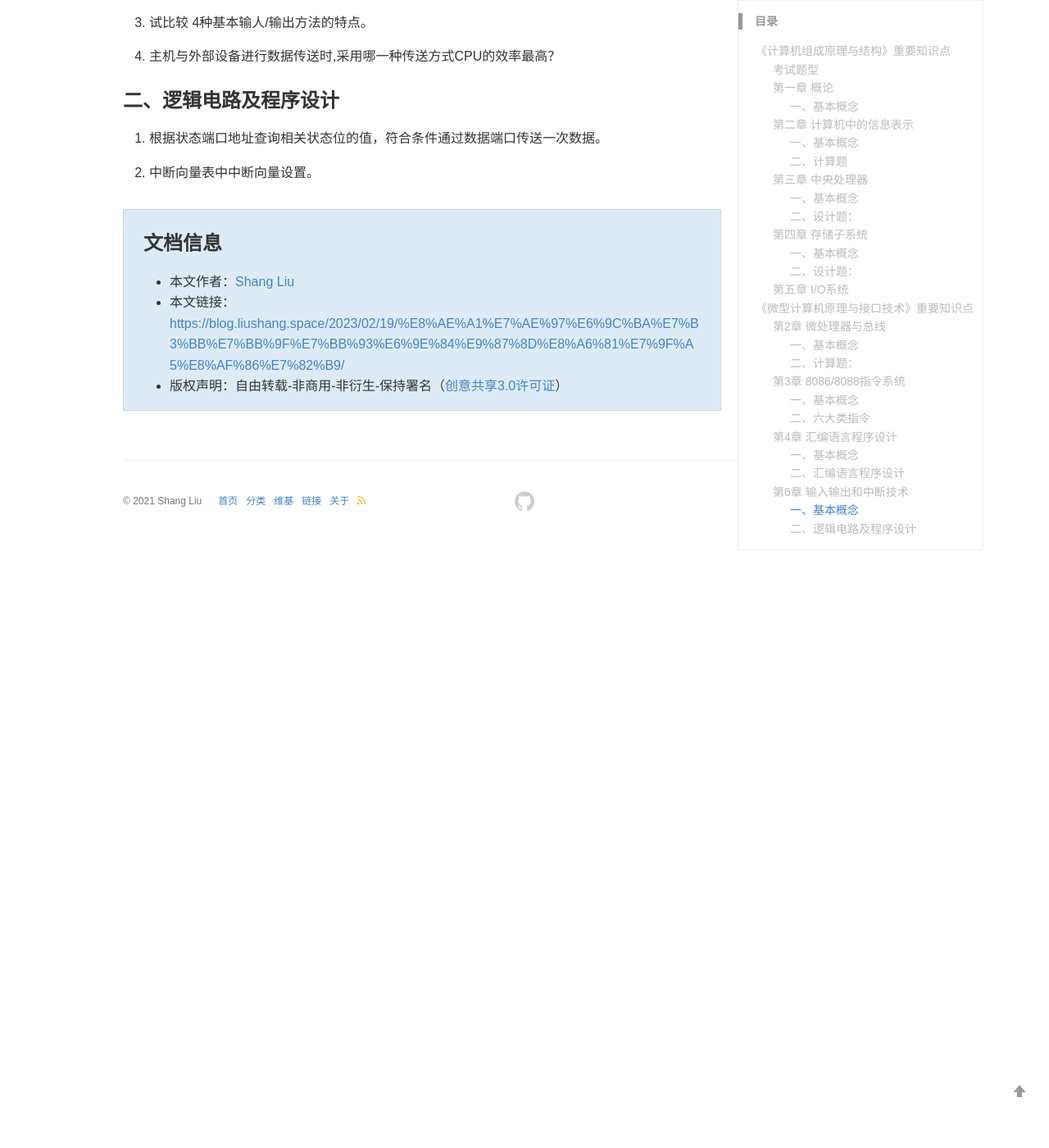
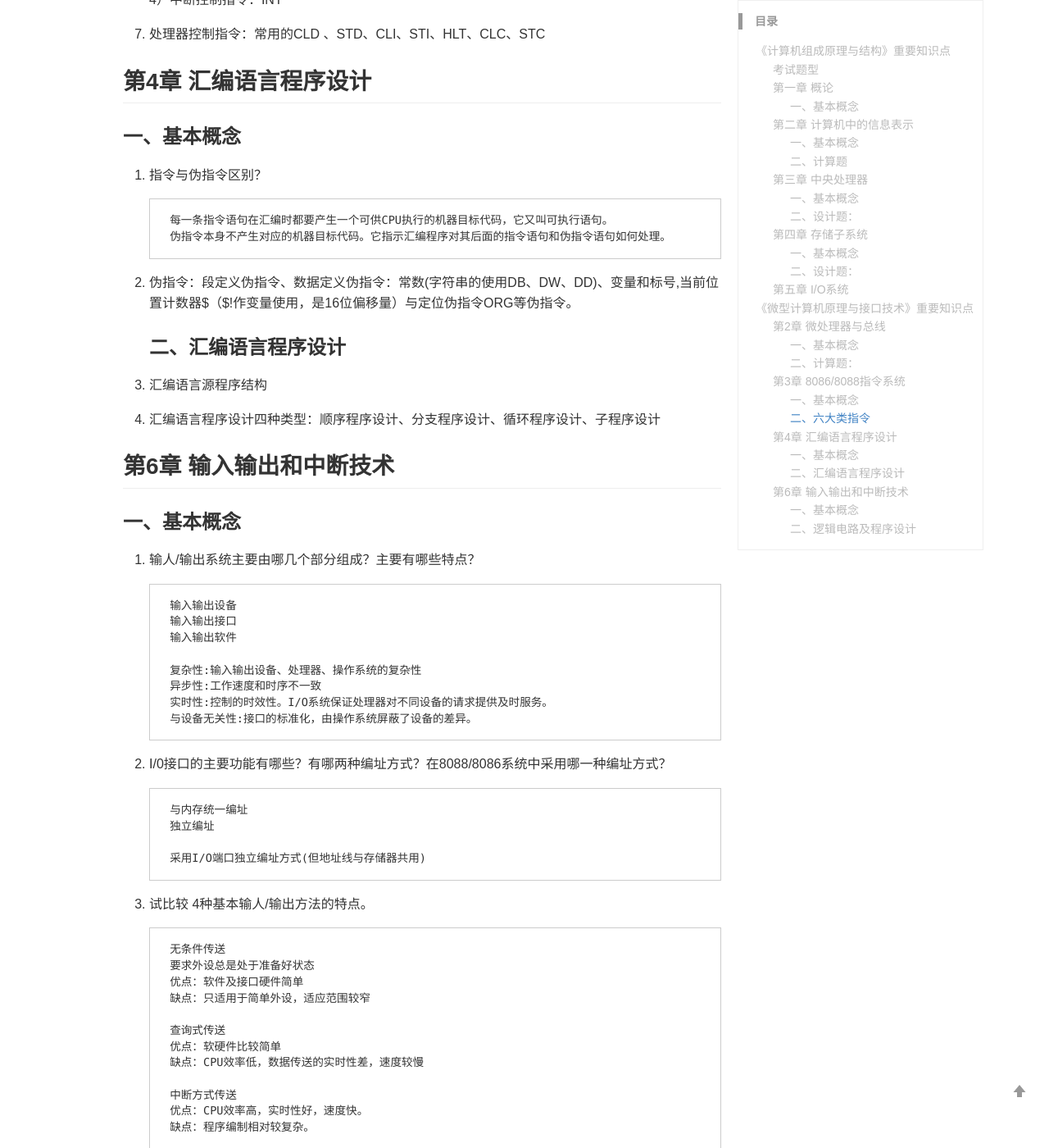
Before and after one commit to u4E0A/u4E0A.github.io, a Jekyll site: the page built from _posts/2023-02-19-计算机系统结构重要知识点.md, in a window 1280 px wide and 1400 px high, scrolled down 11731 px. Shown: the whole window at 82% size. Built offline with Jekyll 4.4.1, drawn with Linux system fonts in a browser that asks for light colours; comment, search, counter and statistics services are not loaded; a style sheet for code colours, icons or effects is not loaded; before the commit the page ends 12391 px from its top, so only the background shows below that; some of the changed text lies outside the part shown.

Commit message:
更新blog

```diff
--- a/_posts/2023-02-19-计算机系统结构重要知识点.md
+++ b/_posts/2023-02-19-计算机系统结构重要知识点.md
@@ -413,13 +413,43 @@ CPU的逻辑组成及工作机制
 ### 一、基本概念
 1. 微处理器主要由哪几部分构成？
 
+        执行单元（EU）
+
+        总线接口单元（BIU）
+
+
 2. 说明8088CPU中EU和BIU的主要功能。在执行指令时，EU能直接访问存储器吗？
+
+        指令的执行
+        指令译码
+        指令执行（在ALU中完成）
+        暂存中间运算结果（在通用寄存器中）
+        保存运算结果特征（在标志寄存器FLAGS中）
+
+        从内存中取指令到指令队列
+        负责与内存或I/O接口之间的数据传送
+        在执行转移程序时，BIU清除指令队列，从指定的新地址取指令，并立即传给执行单元执行。
+
 
 3. 8086/8088CPU中，有哪些通用寄存器和专用寄存器？说明他们的作用。
 
+
 4. 8086/8088系统中，存储器为什么要分段？一个段最大为多少字节？最小为多少字节？
 
+        将内存划分成多个逻辑段后，就可以使用逻辑地址来指示存储单元。使用逻辑地址方便了程序的开发和对存储器进行动态管理。
+
+        每个段最大长度为64K（65536）个字节单元组成。
+
+        每个段的起始地址（段首）必须是一个小节的首址。最小长度为16字节。
+
 5. 8086/8088系统中，物理地址和逻辑地址是指什么？
+
+        物理地址：指每个内存单元在整个内存空间中具有的惟一的地址。
+
+        逻辑地址:每个存储单元的逻辑地址由两部分组成
+        16位的段（基）地址---决定该逻辑段在内存中的位置
+        16位的段内地址，也叫相对地址，或偏移地址---决定该存储单元相对段起始单元的距离
+
 
 6. 8088/8086 CPU的特点？
 
@@ -474,6 +504,10 @@ CPU的逻辑组成及工作机制
 ## 第4章  汇编语言程序设计
 ### 一、基本概念
 1. 指令与伪指令区别？
+
+        每一条指令语句在汇编时都要产生一个可供CPU执行的机器目标代码，它又叫可执行语句。
+        伪指令本身不产生对应的机器目标代码。它指示汇编程序对其后面的指令语句和伪指令语句如何处理。
+
 2. 伪指令：段定义伪指令、数据定义伪指令：常数(字符串的使用DB、DW、DD)、变量和标号,当前位置计数器$（$!作变量使用，是16位偏移量）与定位伪指令ORG等伪指令。
 ### 二、汇编语言程序设计
 1. 汇编语言源程序结构
@@ -485,11 +519,46 @@ CPU的逻辑组成及工作机制
 ### 一、基本概念
 1. 输人/输出系统主要由哪几个部分组成？主要有哪些特点？
 
+        输入输出设备
+        输入输出接口
+        输入输出软件
+
+        复杂性:输入输出设备、处理器、操作系统的复杂性
+        异步性:工作速度和时序不一致
+        实时性:控制的时效性。I/O系统保证处理器对不同设备的请求提供及时服务。
+        与设备无关性:接口的标准化，由操作系统屏蔽了设备的差异。
+
+
 2. I/0接口的主要功能有哪些？有哪两种编址方式？在8088/8086系统中采用哪一种编址方式？
+
+        与内存统一编址
+        独立编址
+
+        采用I/O端口独立编址方式(但地址线与存储器共用)
+
 
 3. 试比较 4种基本输人/输出方法的特点。
 
+        无条件传送
+        要求外设总是处于准备好状态
+        优点：软件及接口硬件简单
+        缺点：只适用于简单外设，适应范围较窄
+
+        查询式传送
+        优点：软硬件比较简单
+        缺点：CPU效率低，数据传送的实时性差，速度较慢
+
+        中断方式传送
+        优点：CPU效率高，实时性好，速度快。
+        缺点：程序编制相对较复杂。
+
+        直接存储器存取(DMA)
+        优点：数据传输由DMA硬件来控制，数据直接在内存和外设之间交换，可以达到很高的传输速率。
+        缺点：控制复杂，硬件成本相对较高。
+
 4. 主机与外部设备进行数据传送时,采用哪一种传送方式CPU的效率最高？
+
+        直接存储器存取(DMA)
 
 ### 二、逻辑电路及程序设计
 1. 根据状态端口地址查询相关状态位的值，符合条件通过数据端口传送一次数据。
```
